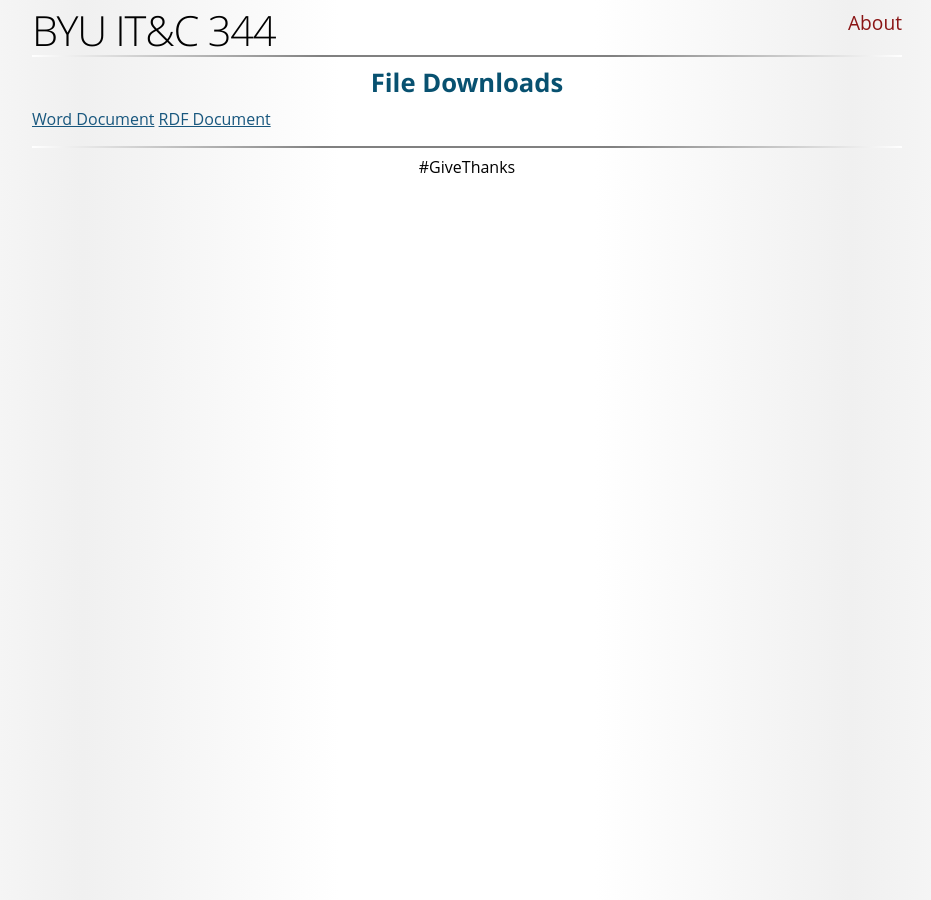
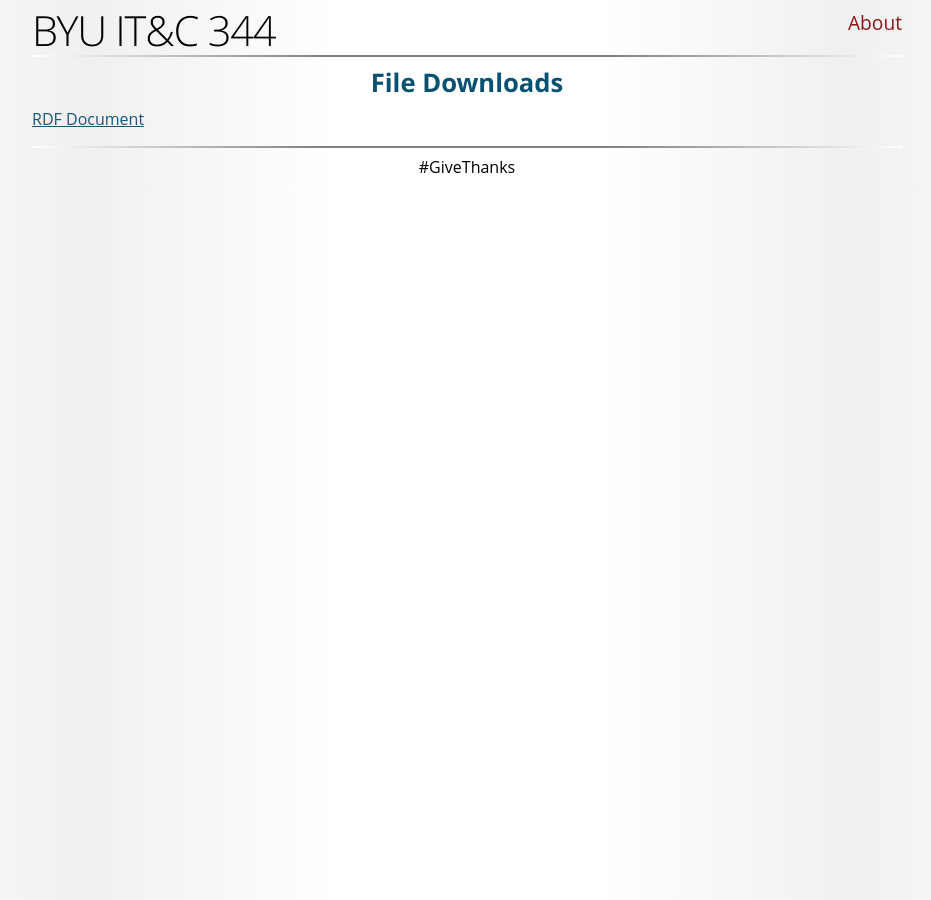
Before and after one commit to BYU-ITC-344/byu-itc-344.github.io, a Jekyll site: the page built from demo/index.md, in a window 1280 px wide. Shown: the whole page, without its empty margins (173-1104 px from the left). Built offline with Jekyll 4.4.1, drawn with Linux system fonts in a browser that asks for light colours; some web fonts are replaced.

Commit message:
Demo tuning

```diff
--- a/demo/index.md
+++ b/demo/index.md
@@ -2,5 +2,4 @@
 title: File Downloads
 ---
 
-[Word Document](WordDocument.docx){: download}
 [RDF Document](RichText.rtf){: download}
```
